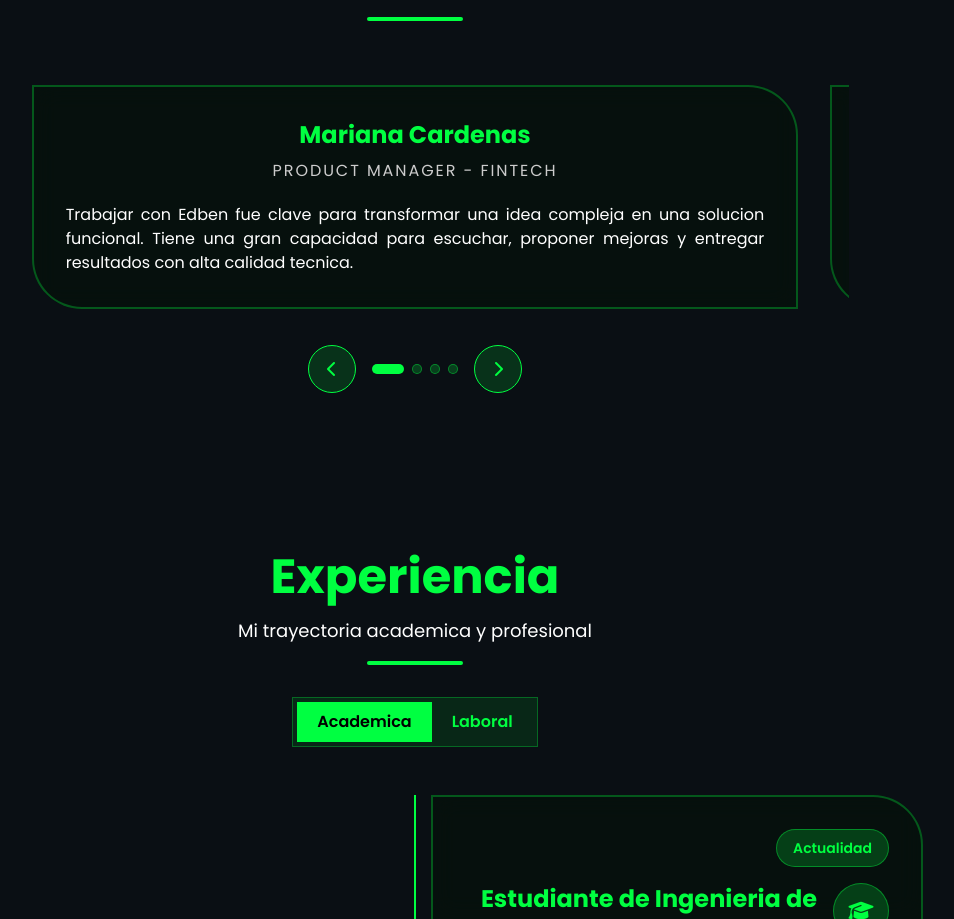
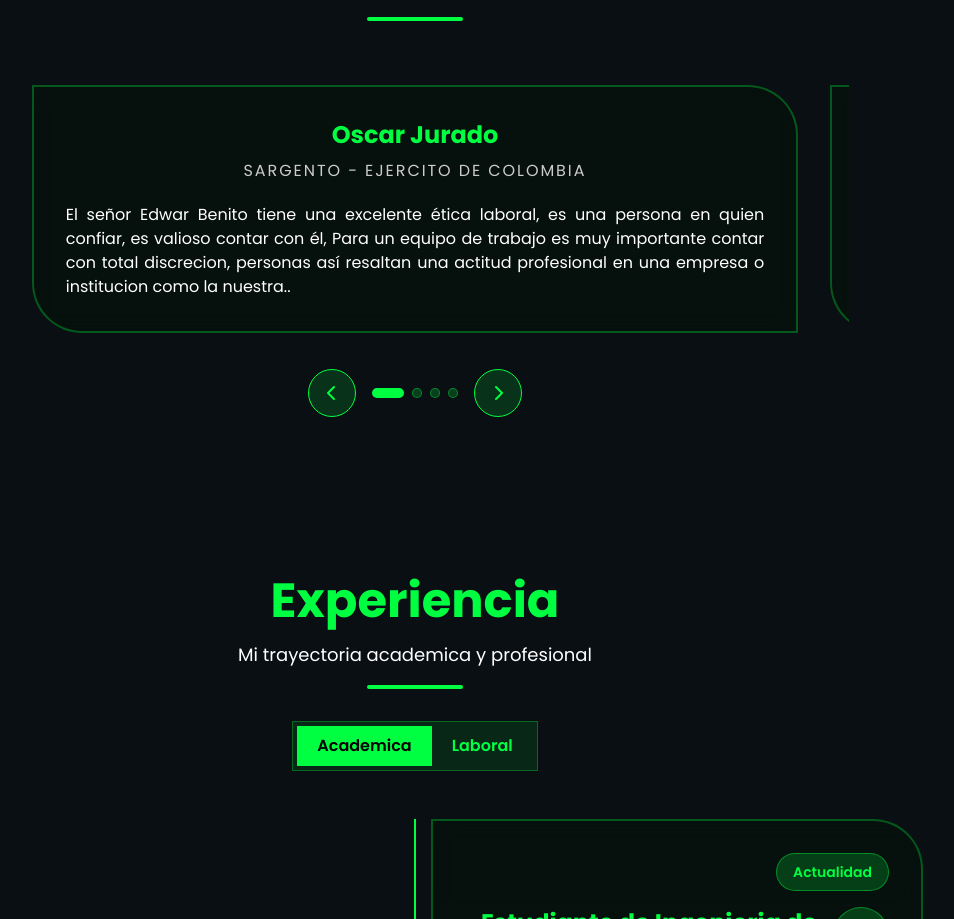
Before and after one commit to edben110/Portfolio-Next, a Next.js app: page / in a window 1280 px wide. Shown: the part 3127-4046 px from the top of the page, without its empty margins (225-1179 px from the left). Built offline with nearby package versions, Linux system fonts and the light colour scheme.

Commit message:
fix: real testimonials

```diff
--- a/app/page.tsx
+++ b/app/page.tsx
@@ -8,7 +8,7 @@ import Hero from '@/components/Hero';
 import About from '@/components/About';
 import Skills from '@/components/Skills';
 import Projects from '@/components/Projects';
-import Testimonios from '@/components/Testimonios';
+import Testimonials from '@/components/Testimonials';
 import Experience from '@/components/Experience';
 import Contact from '@/components/Contact';
 import Footer from '@/components/Footer';
@@ -70,7 +70,7 @@ export default function Home() {
             <About />
             <Skills />
             <Projects />
-            <Testimonios />
+            <Testimonials />
             <Experience />
             <Contact />
           </>
--- a/components/Testimonios.tsx
+++ b/components/Testimonials.tsx
@@ -9,7 +9,7 @@ type Testimonio = {
   descripcion: string;
 };
 
-export default function Testimonios() {
+export default function Testimonials() {
   const [currentIndex, setCurrentIndex] = useState(0);
   const touchStartX = useRef(0);
   const touchEndX = useRef(0);
@@ -24,28 +24,28 @@ export default function Testimonios() {
       goTo: 'Ir a testimonio',
       items: [
         {
-          nombre: 'Mariana Cardenas',
-          cargo: 'Product Manager - Fintech',
+          nombre: 'Oscar Jurado',
+          cargo: 'Sargento - Ejercito de Colombia',
           descripcion:
-            'Trabajar con Edben fue clave para transformar una idea compleja en una solucion funcional. Tiene una gran capacidad para escuchar, proponer mejoras y entregar resultados con alta calidad tecnica.',
+            'El señor Edwar Benito tiene una excelente ética laboral, es una persona en quien confiar, es valioso contar con él, Para un equipo de trabajo es muy importante contar con total discrecion, personas así resaltan una actitud profesional en una empresa o institucion como la nuestra..',
         },
         {
-          nombre: 'Jose Luis Torres',
-          cargo: 'Tech Lead - Consultora de Software',
+          nombre: 'Diego Rodriguez',
+          cargo: 'Cabo- Ejercito de Colombia',
           descripcion:
-            'Edben demostro criterio tecnico y compromiso en todo el proceso. Su forma de estructurar soluciones, documentar decisiones y colaborar con el equipo acelero de forma notable los tiempos de entrega.',
+            'EL Caballero Edwar Alexander Benito demostro criterio tecnico y compromiso en todo proceso de su labor. Su forma de estructurar soluciones, documentar decisiones y colaborar con el equipo acelero de forma notable los tiempos de entrega y actualizacion documental en la institucion.',
         },
         {
-          nombre: 'Valeria Paredes',
-          cargo: 'Coordinadora Academica - Universidad',
+          nombre: 'Juliett Lopez',
+          cargo: 'Estudiante de negocios Internacionales - Universidad del Magdalena',
           descripcion:
-            'Destaca por su responsabilidad y enfoque practico. Explica conceptos complejos con claridad, mantiene una comunicacion constante y siempre busca que el resultado final sea util y sostenible.',
+            'Benito destaca por su responsabilidad y enfoque practico. Explica conceptos complejos con claridad, mantiene una comunicacion constante y siempre busca que el resultado del aprendizaje sea util y perdurable en nuestra vida profesional.',
         },
         {
-          nombre: 'Diego Ramiro Quinones',
-          cargo: 'Founder - Startup de IA',
+          nombre: 'Leydy Rojas',
+          cargo: 'Delineante de arquitectura - Independiente',
           descripcion:
-            'Edben aporta vision de producto y solidez tecnica. Durante nuestro proyecto, propuso mejoras que elevaron el rendimiento de la plataforma y mejoraron la experiencia de los usuarios finales.',
+            'EL joven Edwar Alexander Benito aporta una vision de pedagogia y solidez en la comunicacion. Durante el desarrollo de nuestro proyecto de arquitectura, propuso mejoras en nuestro lexico que elevaron las capacidades de comunicacion y mejoraron la experiencia de los usuarios finales.',
         },
       ] as Testimonio[],
     },
```
